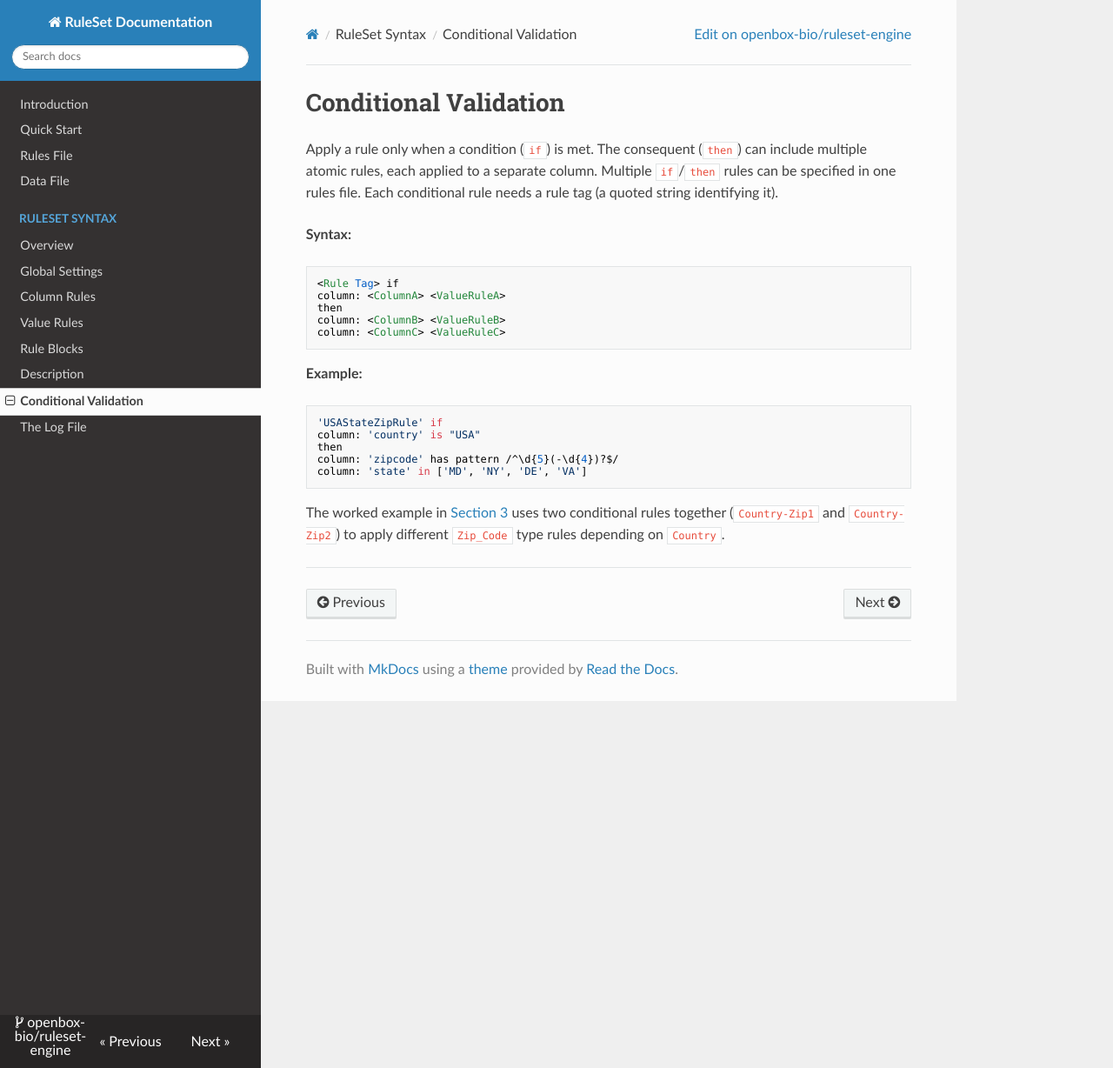
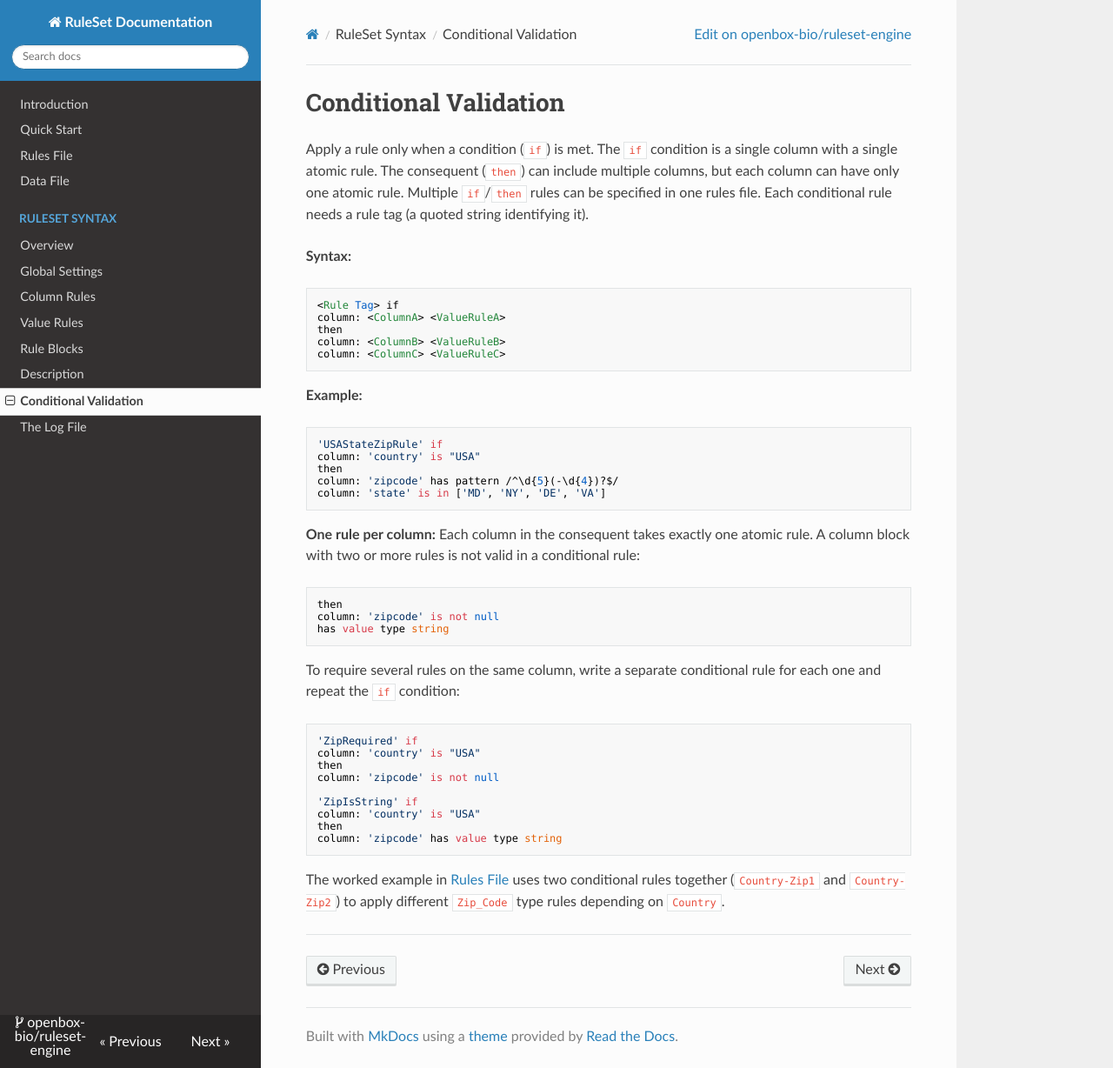
Before and after one commit to openbox-bio/ruleset-engine, an MkDocs documentation site: the page built from docs/syntax/conditional-validation.md, in a window 1280 px wide and 1228 px high. Shown: the whole window at 87% size. Built offline with MkDocs 1.6.1, drawn with Linux system fonts in a browser that asks for light colours; nearby versions of some CDN libraries.

Commit message:
Update docs/syntax/conditional-validation.md to clarify the single atomic rule per column restriction.

````diff
--- a/docs/syntax/conditional-validation.md
+++ b/docs/syntax/conditional-validation.md
@@ -1,6 +1,5 @@
 # Conditional Validation
-
-Apply a rule only when a condition (`if`) is met. The consequent (`then`) can include multiple atomic rules, each applied to a separate column. Multiple `if`/`then` rules can be specified in one rules file. Each conditional rule needs a rule tag (a quoted string identifying it).
+Apply a rule only when a condition (`if`) is met. The `if` condition is a single column with a single atomic rule. The consequent (`then`) can include multiple columns, but each column can have only one atomic rule. Multiple `if`/`then` rules can be specified in one rules file. Each conditional rule needs a rule tag (a quoted string identifying it).
 
 **Syntax:**
 ```
@@ -16,9 +15,28 @@ column: <ColumnC> <ValueRuleC>
 column: 'country' is "USA"
 then
 column: 'zipcode' has pattern /^\d{5}(-\d{4})?$/
-column: 'state' in ['MD', 'NY', 'DE', 'VA']
+column: 'state' is in ['MD', 'NY', 'DE', 'VA']
 ```
 
-The worked example in [Section 3](../rules-file.md) uses two conditional rules together (`Country-Zip1` and `Country-Zip2`) to apply different `Zip_Code` type rules depending on `Country`.
+**One rule per column:** Each column in the consequent takes exactly one atomic rule. A column block with two or more rules is not valid in a conditional rule:
+```
+then
+column: 'zipcode' is not null
+has value type string
+```
+To require several rules on the same column, write a separate conditional rule for each one and repeat the `if` condition:
+```
+'ZipRequired' if
+column: 'country' is "USA"
+then
+column: 'zipcode' is not null
+
+'ZipIsString' if
+column: 'country' is "USA"
+then
+column: 'zipcode' has value type string
+```
+
+The worked example in [Rules File](../rules-file.md) uses two conditional rules together (`Country-Zip1` and `Country-Zip2`) to apply different `Zip_Code` type rules depending on `Country`.
 
 ---
````
